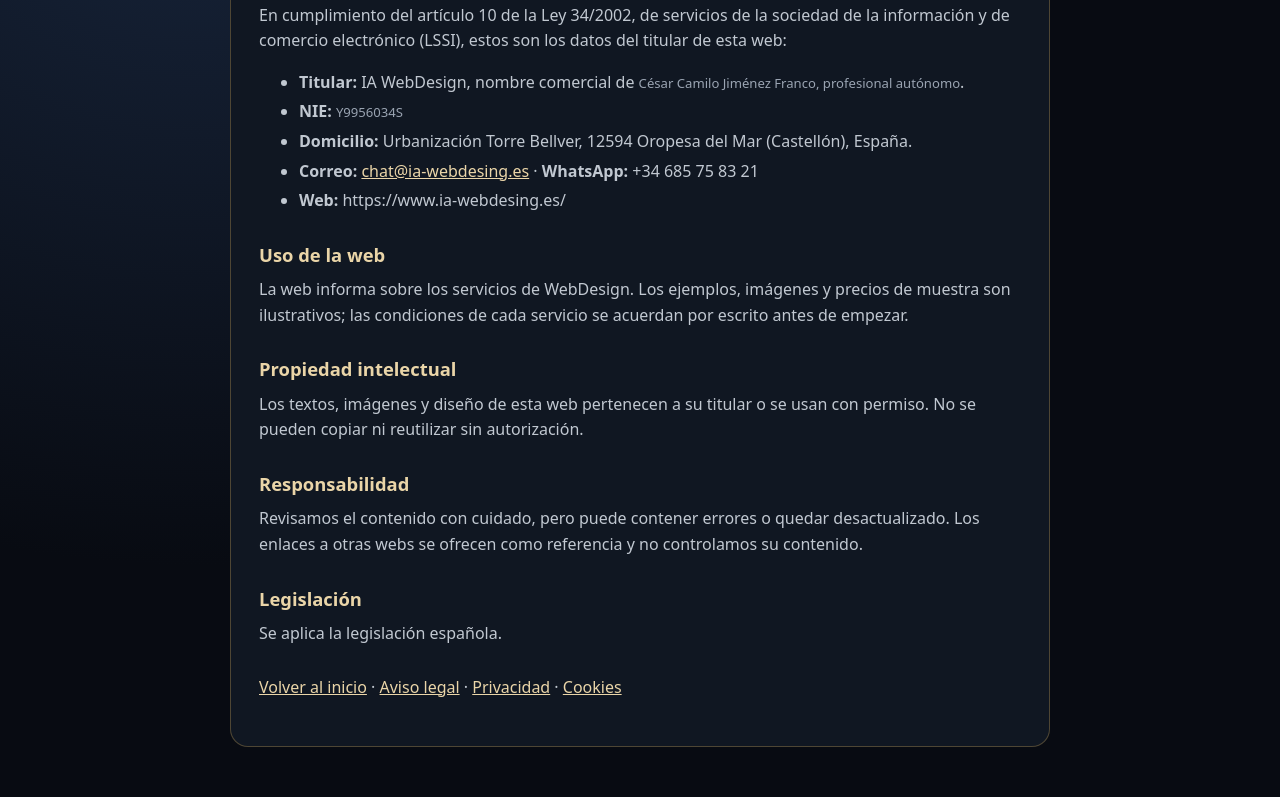
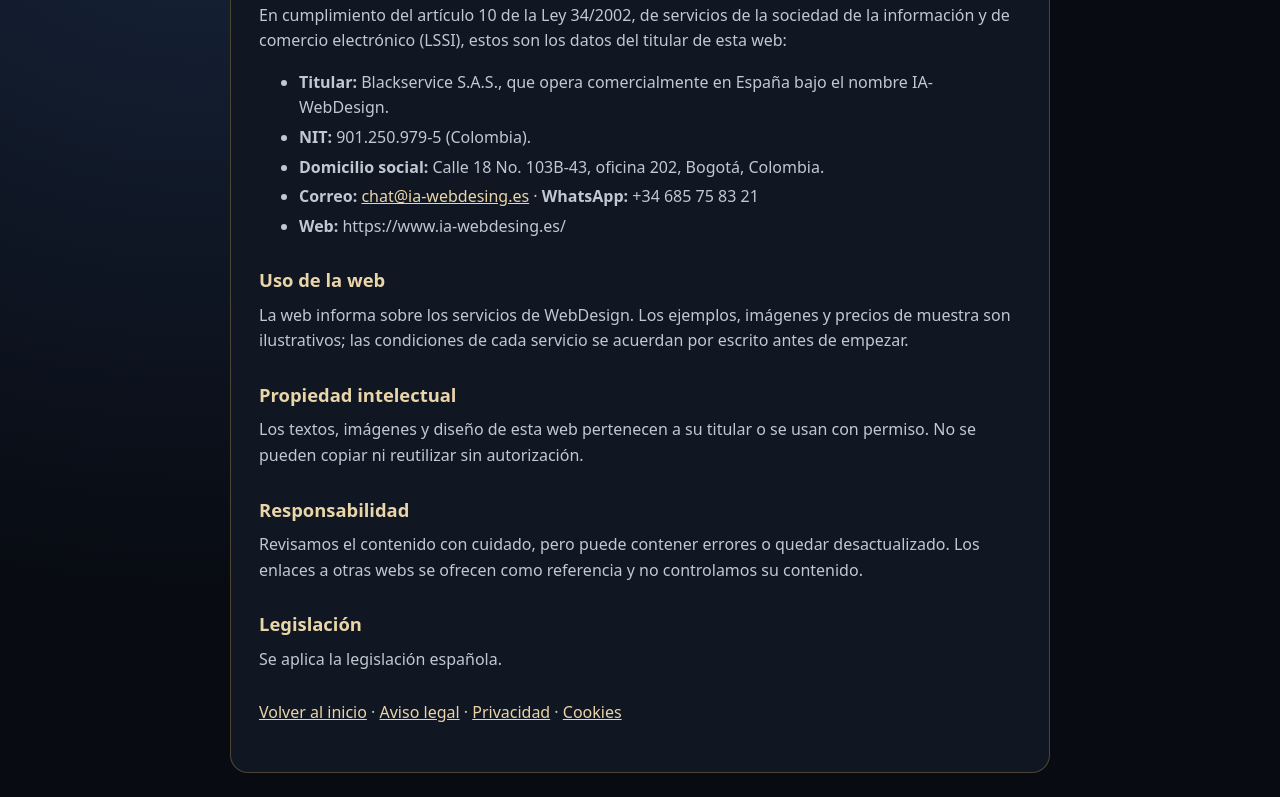
Before and after one commit to ia-WebDesing/ia-webdesing.github.io, a plain HTML site: page aviso-legal.html in a window 1280 px wide. Shown: the part 153-950 px from the top of the page. Before the commit the page ends 924 px from the top, so only its background shows below. Drawn offline with Linux system fonts and the light colour scheme.

Commit message:
Actualizar datos del titular en aviso legal

```diff
--- a/aviso-legal.html
+++ b/aviso-legal.html
@@ -28,9 +28,9 @@ h2{font-size:1.15rem;margin:26px 0 8px;color:var(--gold-light)} li{color:var(--m
 <span class="tag">WEBDESIGN</span>
 <h1>Aviso legal</h1>
 <p>En cumplimiento del artículo 10 de la Ley 34/2002, de servicios de la sociedad de la información y de comercio electrónico (LSSI), estos son los datos del titular de esta web:</p>
-<ul><li><strong>Titular:</strong> IA WebDesign, nombre comercial de <span class="dato-legal">César Camilo Jiménez Franco, profesional autónomo</span>.</li>
-<li><strong>NIE:</strong> <span class="dato-legal">Y9956034S</span></li>
-<li><strong>Domicilio:</strong> Urbanización Torre Bellver, 12594 Oropesa del Mar (Castellón), España.</li>
+<ul><li><strong>Titular:</strong> Blackservice S.A.S., que opera comercialmente en España bajo el nombre IA-WebDesign.</li>
+<li><strong>NIT:</strong> 901.250.979-5 (Colombia).</li>
+<li><strong>Domicilio social:</strong> Calle 18 No. 103B-43, oficina 202, Bogotá, Colombia.</li>
 <li><strong>Correo:</strong> <a href="mailto:chat@ia-webdesing.es">chat@ia-webdesing.es</a> · <strong>WhatsApp:</strong> +34 685 75 83 21</li>
 <li><strong>Web:</strong> https://www.ia-webdesing.es/</li></ul>
 <h2>Uso de la web</h2><p>La web informa sobre los servicios de WebDesign. Los ejemplos, imágenes y precios de muestra son ilustrativos; las condiciones de cada servicio se acuerdan por escrito antes de empezar.</p>
```
